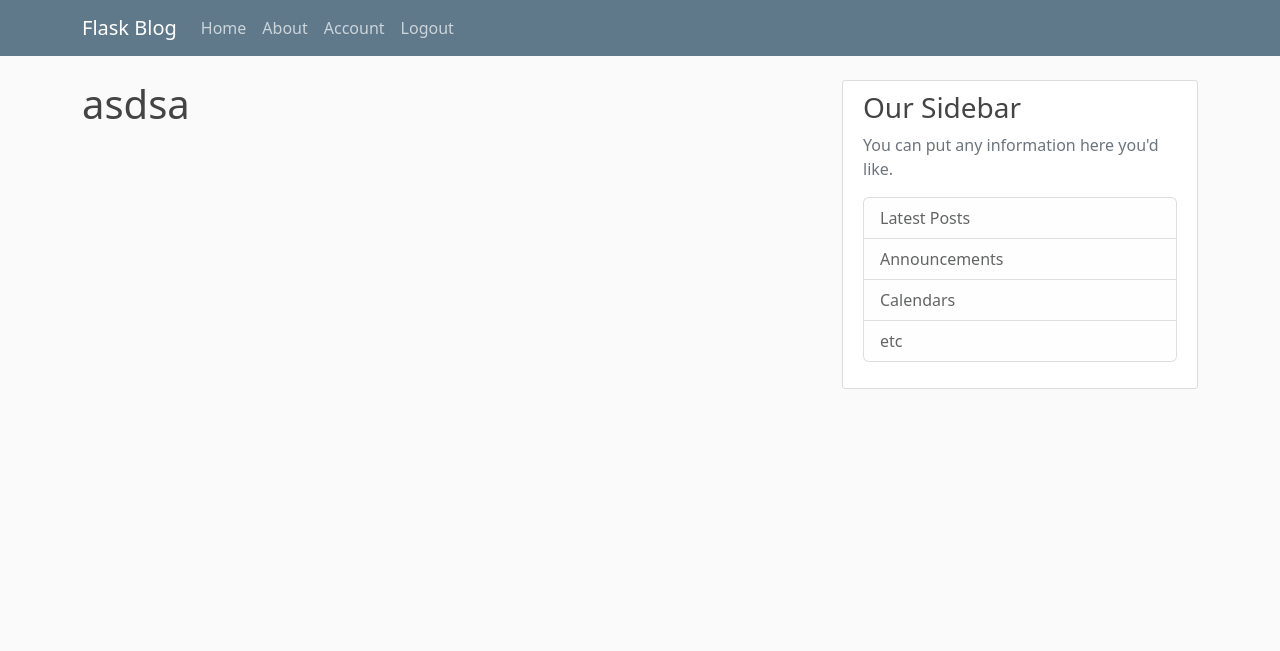
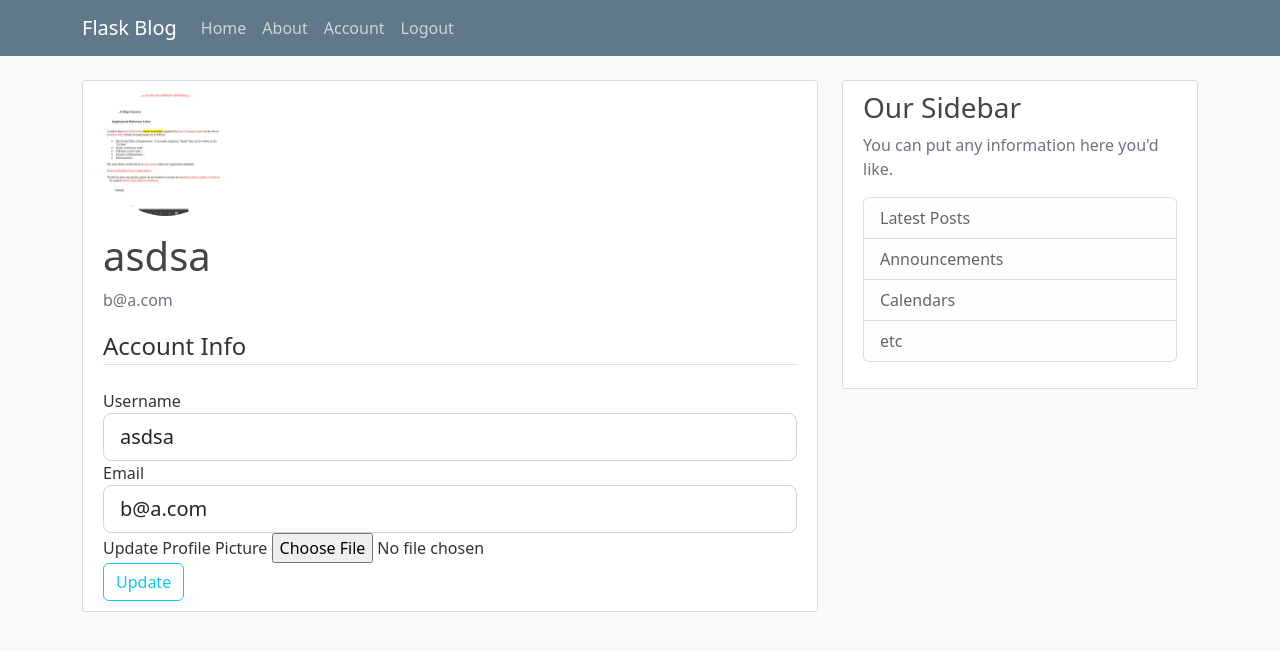
Before and after one commit to fung991159/learn_flask, a Flask app: page /account in a window 1280 px wide. Shown: the top 651 px of the page. Run offline with Flask 2, Linux system fonts and the light colour scheme; a user stored in the database is signed in; some libraries are stand-ins or nearby versions.

Commit message:
completed part 7

```diff
--- a/flaskblog/forms.py
+++ b/flaskblog/forms.py
@@ -1,4 +1,6 @@
 from flask_wtf import FlaskForm
+from flask_wtf.file import FileField, FileAllowed
+from flask_login import current_user
 from wtforms import StringField, PasswordField, SubmitField, BooleanField
 from wtforms.validators import DataRequired, Length, Email, EqualTo, ValidationError
 from flaskblog.models import User
@@ -31,3 +33,28 @@ class LoginForm(FlaskForm):
     password = PasswordField("Password", validators=[DataRequired()])
     remember = BooleanField("Remember Me")
     submit = SubmitField("Login")
+
+
+class UpdateAccountForm(FlaskForm):
+    username = StringField(
+        "Username", validators=[DataRequired(), Length(min=2, max=20)]
+    )
+    email = StringField("Email", validators=[DataRequired(), Email()])
+    picture = FileField(
+        "Update Profile Picture", validators=[FileAllowed(["jpg", "png"])]
+    )
+    submit = SubmitField("Update")
+
+    def validate_username(self, username):
+        if username.data != current_user.username:
+            user = User.query.filter_by(username=username.data).first()
+            if user:
+                raise ValidationError(
+                    "That username is taken. Please choose another one"
+                )
+
+    def validate_email(self, email):
+        if email.data != current_user.email:
+            user = User.query.filter_by(email=email.data).first()
+            if user:
+                raise ValidationError("That Email is taken. Please choose another one")
--- a/flaskblog/routes.py
+++ b/flaskblog/routes.py
@@ -1,8 +1,11 @@
+import os
+import secrets
+from PIL import Image
 from flask import render_template, url_for, flash, redirect, request
 from flask_login import login_user, current_user, logout_user, login_required
 
 from flaskblog import app, db, bcrypt
-from flaskblog.forms import RegisterationForm, LoginForm
+from flaskblog.forms import RegisterationForm, LoginForm, UpdateAccountForm
 from flaskblog.models import Post, User
 
 posts = [
@@ -74,7 +77,38 @@ def logout():
     return redirect(url_for("home"))
 
 
-@app.route("/account")
+def save_picture(form_picture):
+    random_hex = secrets.token_hex(nbytes=8)
+    _, f_ext = os.path.splitext(form_picture.filename)
+    picture_fn = random_hex + f_ext
+    picture_path = os.path.join(app.root_path, "static/profile_pics", picture_fn)
+
+    output_size = (125, 125)
+    i = Image.open(form_picture)
+    i.thumbnail(output_size)
+    i.save(picture_path)
+
+    return picture_fn
+
+
+@app.route("/account", methods=["GET", "POST"])
 @login_required
 def account():
-    return render_template("account.html", title="Account")
+    form = UpdateAccountForm()
+    if form.validate_on_submit():
+        if form.picture.data:
+            picture_file = save_picture(form.picture.data)
+            current_user.image_file = picture_file
+
+        current_user.username = form.username.data
+        current_user.email = form.email.data
+        db.session.commit()
+        flash("Your account has been updated!", "success")
+        return redirect(url_for("account"))
+    elif request.method == "GET":
+        form.username.data = current_user.username
+        form.email.data = current_user.email
+    image_file = url_for("static", filename="profile_pics/" + current_user.image_file)
+    return render_template(
+        "account.html", title="Account", image_file=image_file, form=form
+    )
--- a/flaskblog/templates/account.html
+++ b/flaskblog/templates/account.html
@@ -1,5 +1,57 @@
 {% extends "layout.html" %}
+{% block content %}
+<div class="content-section">
+    <div class="media">
+        <img class="rounded-circle account-img" src="{{ image_file }}">
+        <div class="media-body">
+            <h2 class="account-heading">{{ current_user.username }}</h2>
+            <p class="text-secondary">{{ current_user.email }}</p>
+        </div>
+    </div>
+    <form method="POST" action="" enctype="multipart/form-data">
+        {{ form.hidden_tag() }}
+        <fieldset class="form-group">
+            <legend class="border-bottom mb-4">Account Info</legend>
+            <div class="form-group">
+                {{ form.username.label(class="form-control-label") }}
 
-{% block content %}
-<h1>{{ current_user.username }}</h1>
+                {% if form.username.errors %}
+                {{ form.username(class="form-control form-control-lg is-invalid") }}
+                <div class="invalid-feedback">
+                    {% for error in form.username.errors %}
+                    <span>{{ error }}</span>
+                    {% endfor %}
+                </div>
+                {% else %}
+                {{ form.username(class="form-control form-control-lg") }}
+                {% endif %}
+            </div>
+            <div class="form-group">
+                {{ form.email.label(class="form-control-label") }}
+                {% if form.email.errors %}
+                {{ form.email(class="form-control form-control-lg is-invalid") }}
+                <div class="invalid-feedback">
+                    {% for error in form.email.errors %}
+                    <span>{{ error }}</span>
+                    {% endfor %}
+                </div>
+                {% else %}
+                {{ form.email(class="form-control form-control-lg") }}
+                {% endif %}
+            </div>
+            <div class="form-group">
+                {{ form.picture.label() }}
+                {{ form.picture(class="form-control-file") }}
+                {% if form.picture.errors %}
+                {% for error in form.picture.errors %}
+                <span class="text-danger">{{ error }}</span></br>
+                {% endfor %}
+                {% endif %}
+            </div>
+        </fieldset>
+        <div class="form-group">
+            {{ form.submit(class="btn btn-outline-info") }}
+        </div>
+    </form>
+</div>
 {% endblock content %}
```
Also changed, not shown: flaskblog/site.db, flaskblog/static/profile_pics/d2702d723c60e47a.png (added), flaskblog/static/profile_pics/default.jpg (added), flaskblog/templates/about.html (line endings or trailing spaces).
